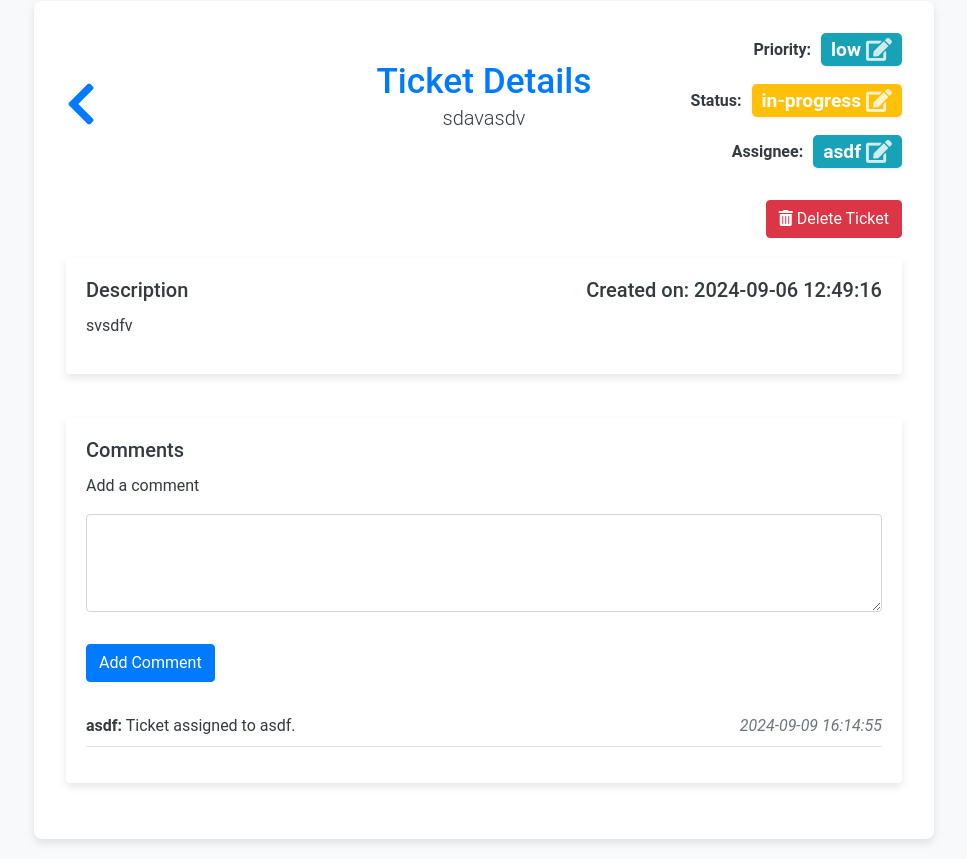
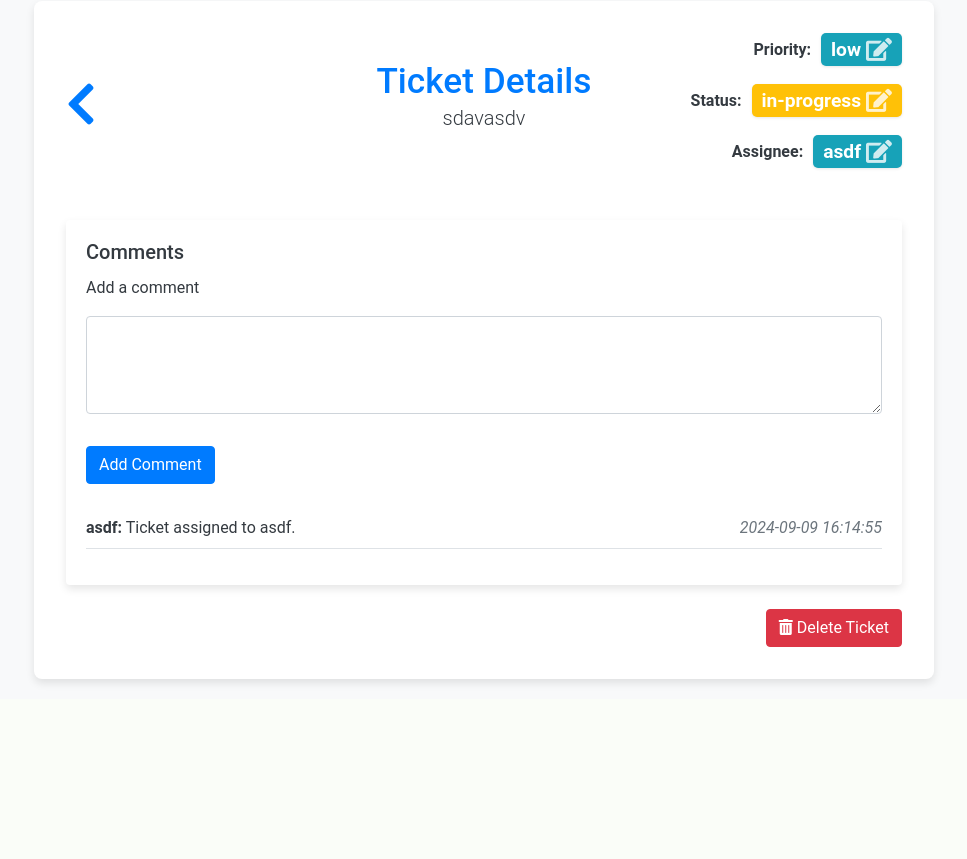
Before and after one commit to Hiru5han/QA-project-weabapp, a Flask app: page /ticket/1 in a window 1280 px wide. Shown: the part 135-994 px from the top of the page, without its empty margins (156-1123 px from the left). After the commit the page ends 820 px from the top, so only its background shows below. Run offline with Flask 3, Linux system fonts and the light colour scheme; a user stored in the database is signed in; data comes from the database, SQL or seed files in the repository; some libraries are stand-ins or nearby versions.

Commit message:
moving delete button to under comments box

```diff
--- a/app/templates/ticket_details.html
+++ b/app/templates/ticket_details.html
@@ -61,42 +61,8 @@
       </div>
     </div>
 
-    <!-- Delete Button Section -->
-    {% if current_user.role == 'admin' %}
-    <div class="text-end mt-4">
-      <form
-        method="POST"
-        action="{{ url_for('main.delete_ticket', ticket_id=ticket.id) }}"
-        onsubmit="return confirm('Are you sure you want to delete this ticket?');"
-      >
-        <div class="d-flex justify-content-end">
-          <input type="hidden" name="csrf_token" value="{{ csrf_token() }}" />
-          <button type="submit" class="btn btn-danger ms-2">
-            <i class="fas fa-trash-alt"></i> Delete Ticket
-          </button>
-        </div>
-      </form>
-    </div>
-    {% endif %}
 
 <!-- Description and Comments Section -->
-    <div class="row mb-4">
-      <div class="col-md-12">
-        <div class="card">
-          <div class="card-body">
-            <div class="d-flex justify-content-between align-items-center">
-              <h5 class="card-title">Description</h5>
-              <h5 class="card-title text-end">
-                Created on: {{ ticket.created_at.strftime('%Y-%m-%d %H:%M:%S')
-                }}
-              </h5>
-            </div>
-            <p>{{ ticket.description }}</p>
-          </div>
-        </div>
-      </div>
-    </div>
-
 <div class="row mb-4">
   <div class="col-md-12">
     <div class="card">
@@ -142,8 +108,25 @@
     </div>
   </div>
 </div>
+
+<!-- Delete Button Section -->
+{% if current_user.role == 'admin' %}
+<div class="text-end mt-4">
+  <form
+    method="POST"
+    action="{{ url_for('main.delete_ticket', ticket_id=ticket.id) }}"
+    onsubmit="return confirm('Are you sure you want to delete this ticket?');"
+  >
+    <div class="d-flex justify-content-end">
+      <input type="hidden" name="csrf_token" value="{{ csrf_token() }}" />
+      <button type="submit" class="btn btn-danger ms-2">
+        <i class="fas fa-trash-alt"></i> Delete Ticket
+      </button>
     </div>
+  </form>
 </div>
+{% endif %}
+
 
 <!-- Priority Modal -->
 <div class="modal fade" id="priorityModal" tabindex="-1" aria-labelledby="priorityModalLabel" aria-hidden="true">
```
Lines whose indentation alone changed are shown as unchanged.
